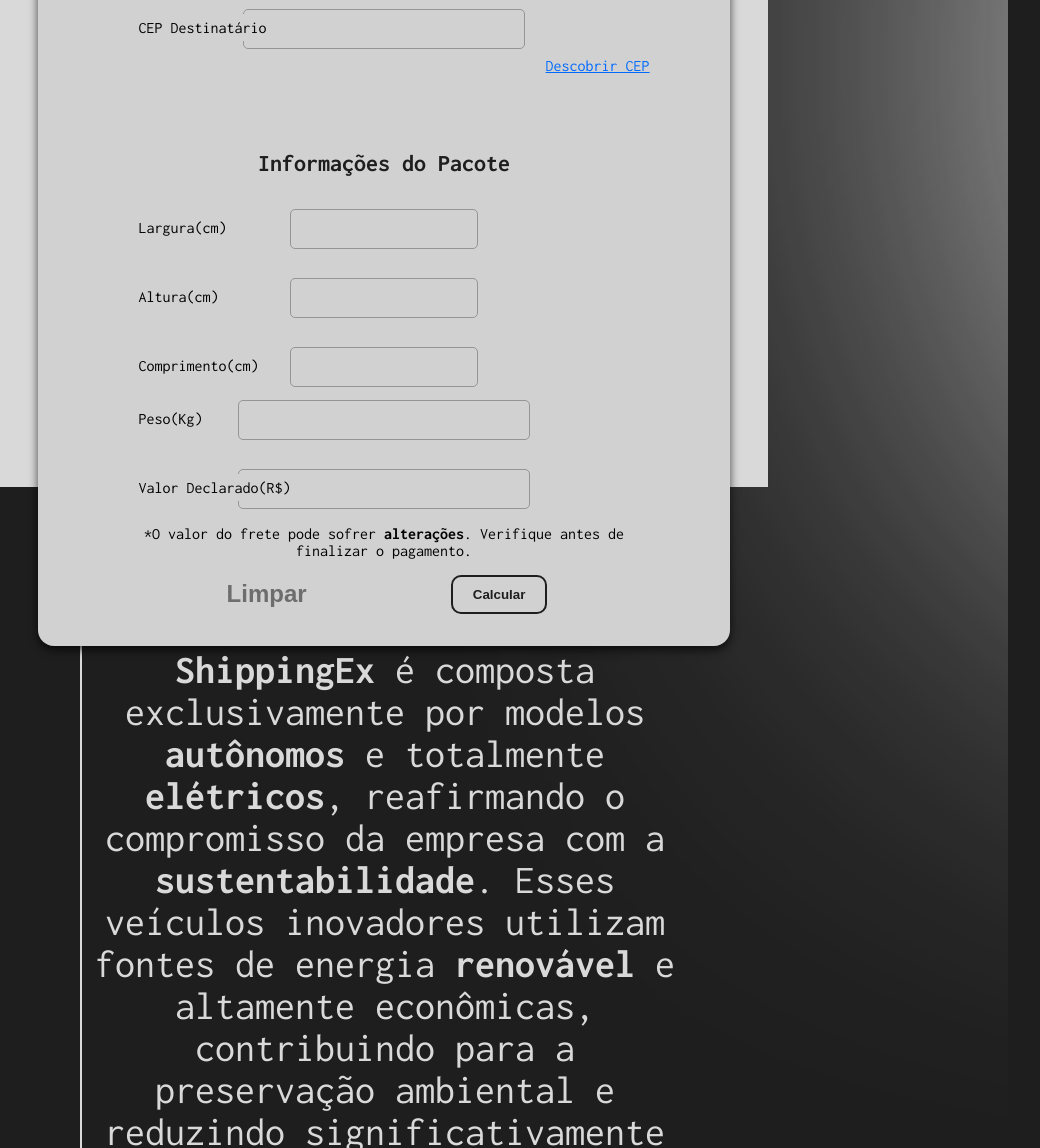
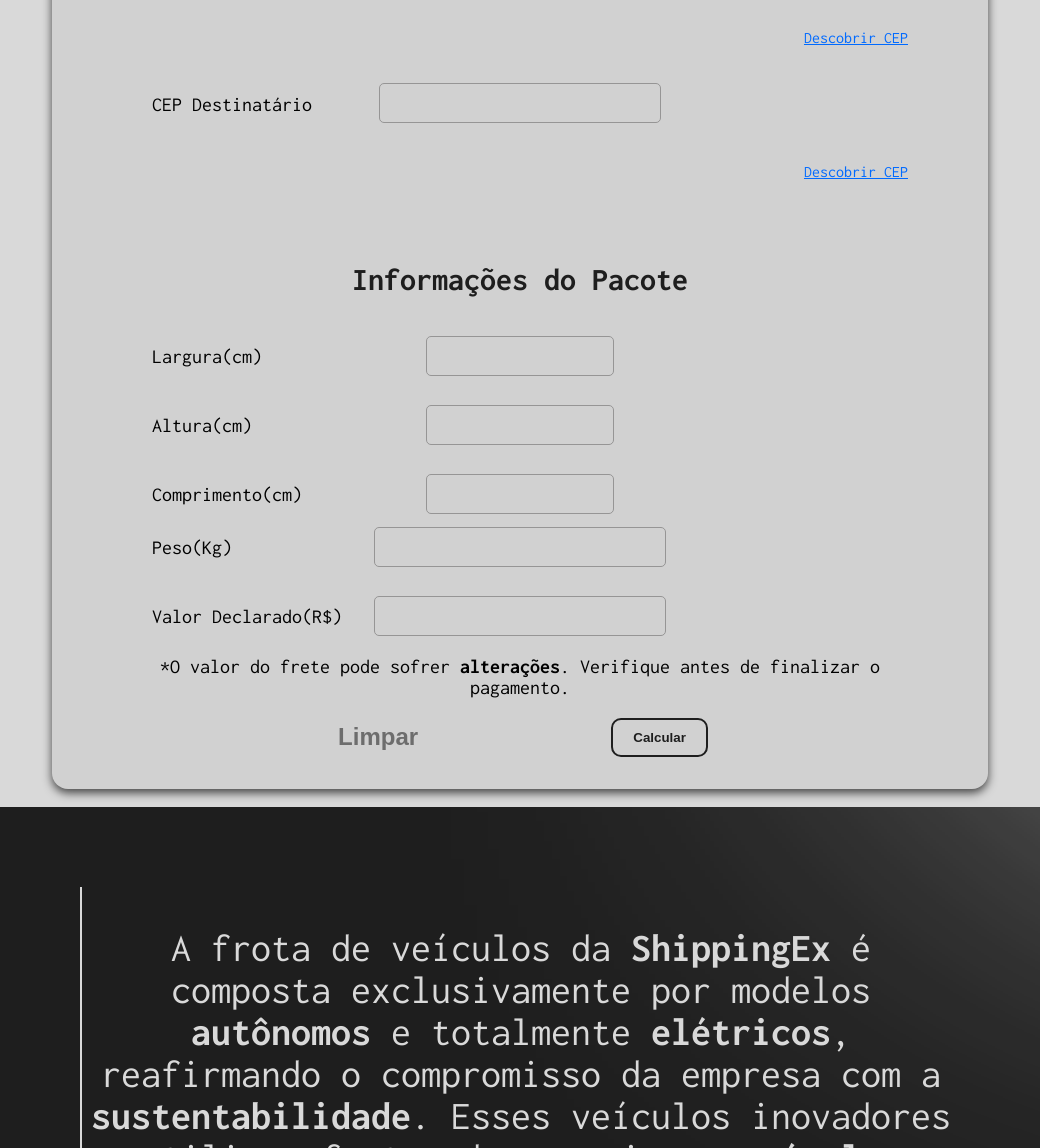
Before and after one commit to GabrielIzi/ShippingEx_Git, a React (Create React App) app: page / in a window 768 px wide. Shown: the part 1260-2408 px from the top of the page, 1040 px wide, since content can reach past the window. Built offline with nearby package versions, Linux system fonts and the light colour scheme; a web font is replaced by a local one.

Commit message:
Home_Respon

```diff
--- a/public/index.html
+++ b/public/index.html
@@ -2,7 +2,7 @@
 <html lang="en">
   <head>
     <meta charset="utf-8" />
-    <link rel="icon" href="%PUBLIC_URL%/favicon.ico" />
+    <link rel="icon" href="%PUBLIC_URL%/SHIPPING.ico" />
     <link rel="stylesheet" href="https://cdnjs.cloudflare.com/ajax/libs/font-awesome/6.0.0-beta3/css/all.min.css">
     <meta name="viewport" content="width=device-width, initial-scale=1" />
     <meta name="theme-color" content="#000000" />
@@ -28,7 +28,7 @@
     <link rel="preconnect" href="https://fonts.googleapis.com">
     <link rel="preconnect" href="https://fonts.gstatic.com" crossorigin>
     <link href="https://fonts.googleapis.com/css2?family=Inconsolata:wght@200..900&family=Inknut+Antiqua:wght@300;400;500;600;700;800;900&family=Inspiration&display=swap" rel="stylesheet">
-    <title>React App</title>
+    <title>ShippingEx</title>
   </head>
   <body>
     <noscript>You need to enable JavaScript to run this app.</noscript>
--- a/src/Routes/Home.css
+++ b/src/Routes/Home.css
@@ -52,7 +52,7 @@
 .PagBody_2{
     background-color: #d9d9d9;
     height: 100vh;
-    width: 100%;
+    width: 208vh;
     filter: drop-shadow(1000px -100px 30vh #d9d9d9);
     align-items: center;
     text-align: center;
@@ -145,9 +145,12 @@
 
 .label-float input:focus+label,
 .label-float input:not(:placeholder-shown)+label {
-    font-size: 13px;
-    top: 0;
-    color: #1E1E1E;
+    @media (min-width: 768px){
+        font-size: 13px;
+        top: 0;
+        color: #1E1E1E;
+    }
+
 }
 
 .InfoPacote_2, .InfoPacote_3{
@@ -203,6 +206,7 @@
 .PagBody_3{
     background-color: #d9d9d9;
     padding: 5vh 10vh;
+    width: 188vh;
 }
 
 .PagBody_3 h2{
@@ -243,7 +247,7 @@
     background-color: #d9d9d9;
     padding: 0;
     padding-bottom: 5vh;
-    width: 100%;
+    width: 208vh;
 }
 
 .Imgs_Parceiros{
@@ -270,6 +274,7 @@
     text-align: center;
     margin: 10vh 10vh;
     background-color: #1E1E1E;
+    width: 188vh;
 }
 
 .PagBody_4 p:nth-of-type(1){
@@ -298,7 +303,10 @@
         width: 90%;
     }
     .InfoEnd h2{
-        font-size: 2vh;
+        font-size: 4vh;
+    }
+    .InfoPacote h2{
+        font-size: 4vh;
     }
     .Infos{
         flex-direction: column;
@@ -309,6 +317,35 @@
     }
     .CalOps{
         gap: 20%;
+    }
+    .PagBody_2{
+        width: 130vh;
+        height: 140vh;
+    }
+    .PagBody_3{
+        width: 110vh;
+        height: 100%;
+    }
+    .PagBody_4{
+        width: 110vh;
+        height: 140vh;
+    }
+    .PagBody_5{
+        width: 130vh;
+        height: 20vh;
+    }
+    .Imgs_Parceiros{
+        display: flex;
+        justify-content: space-around;
+        height: 8vh;
+        padding-bottom: 5vh;
+        margin: 0 20vh;
+    }
+    .PagBody_2, label{
+        font-size: 2.5vh;
+    }
+    .PagBody_5, a{
+        padding-top: 4vh;
     }
 }
 
--- a/src/Routes/components/Creditos.js
+++ b/src/Routes/components/Creditos.js
@@ -17,7 +17,7 @@
                     <div className={styles.CreditosOps}>
                         <a href="/">Trabalhe na ShippingEx</a>
                         <a href="/">Pontos de Coleta</a>
-                        <a href="/admin">Sou Funcionario</a>
+                        <a href="/admin" style={{color: "#D89E1F"}}>Sou Funcionario</a>
                         <a href="/">Denúncia</a>
                     </div>
                 </div>
--- a/src/Routes/components/Creditos.module.css
+++ b/src/Routes/components/Creditos.module.css
@@ -45,6 +45,9 @@
         text-align: right;
         margin-bottom: 2vh;
     }
+    footer{
+        width: 130vh;
+    }
     .CreditosOps{
         display: flex;
         flex-direction: column;
--- a/src/Routes/components/MenuBar.module.css
+++ b/src/Routes/components/MenuBar.module.css
@@ -41,8 +41,8 @@
 .MenuBar.scrolled {
     padding: 0vh 0vh;
     padding-bottom: 1vh;
-    background-color: rgb(30, 30, 30); /* Efeito transparente */
-    box-shadow: 0 4px 6px rgba(0, 0, 0, 0.1); /* Adicione sombra para destaque */
+    background-color: rgb(30, 30, 30);
+    box-shadow: 0 4px 6px rgba(0, 0, 0, 0.1);
 }
 
 .MenuBar img{
@@ -109,7 +109,7 @@
     }
 
     .MenuBar img{
-        width: 50%;
+        width: 20%;
         height: 60%;
     }
 }
```
Also changed, not shown: 2 other files (tests, documents, lock files or other folders).
